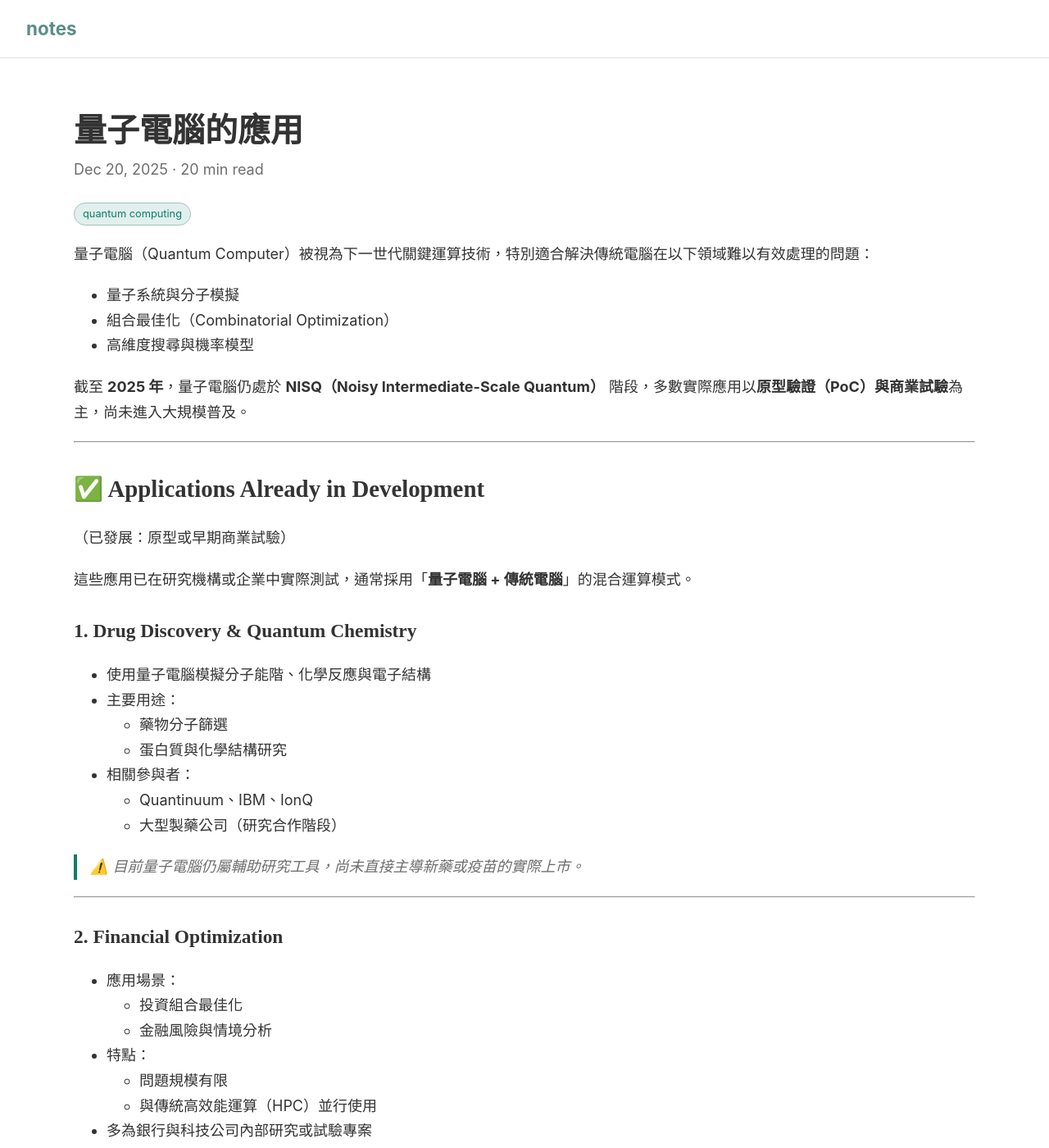
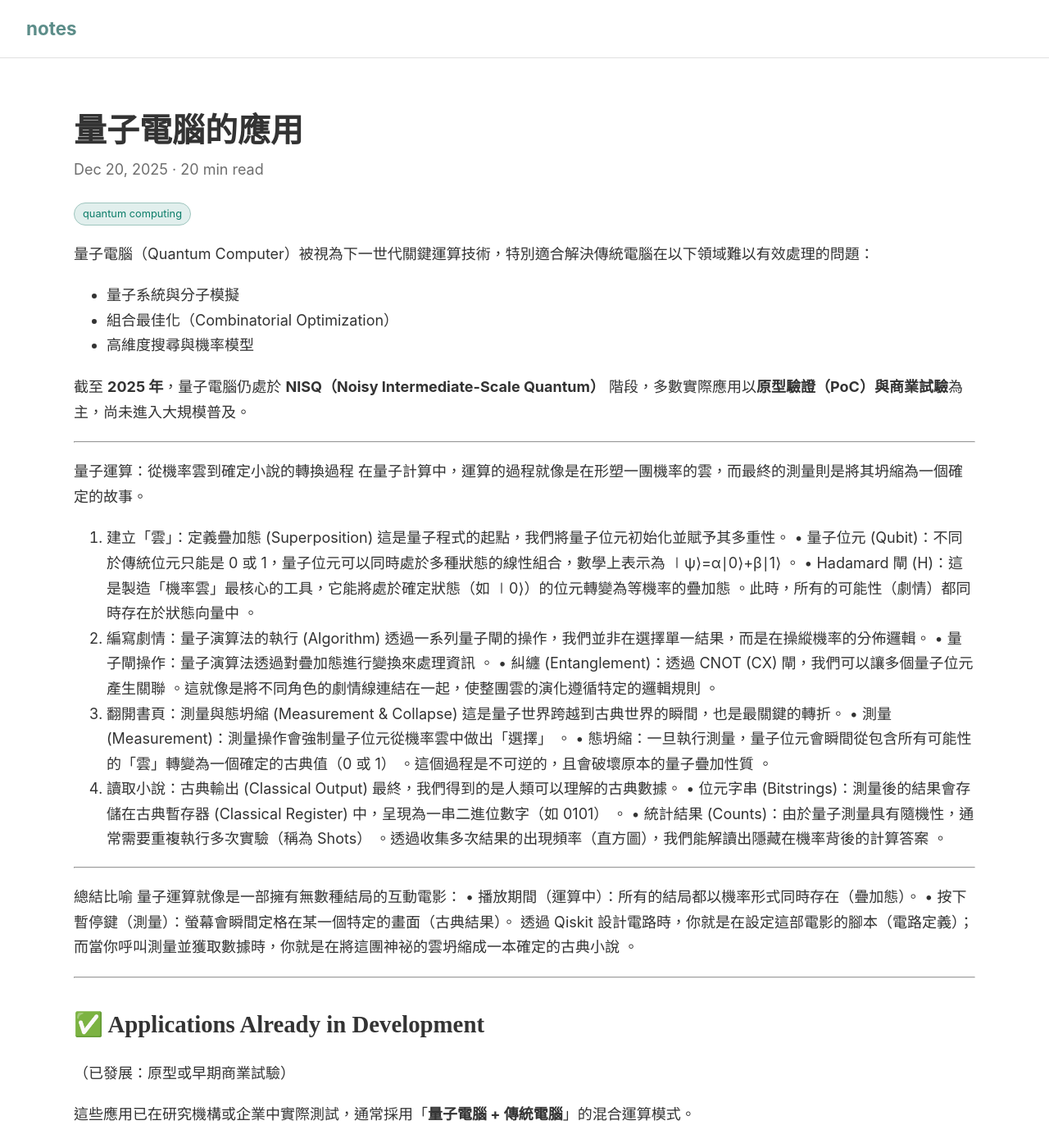
Before and after one commit to linjose/notes, a Jekyll site: the page built from _posts/2025-12-20-Quantum-Computing.md, in a window 1280 px wide and 1400 px high. Shown: the whole window at 82% size. Built offline with Jekyll 4.4.1, drawn with Linux system fonts in a browser that asks for light colours.

Commit message:
Update 2025-12-20-Quantum-Computing.md

```diff
--- a/_posts/2025-12-20-Quantum-Computing.md
+++ b/_posts/2025-12-20-Quantum-Computing.md
@@ -14,6 +14,48 @@ excerpt:
 - 高維度搜尋與機率模型
 
 截至 **2025 年**，量子電腦仍處於 **NISQ（Noisy Intermediate-Scale Quantum）** 階段，多數實際應用以**原型驗證（PoC）與商業試驗**為主，尚未進入大規模普及。
+
+---
+
+量子運算：從機率雲到確定小說的轉換過程
+在量子計算中，運算的過程就像是在形塑一團機率的雲，而最終的測量則是將其坍縮為一個確定的故事。
+1. 建立「雲」：定義疊加態 (Superposition)
+這是量子程式的起點，我們將量子位元初始化並賦予其多重性。
+• 量子位元 (Qubit)：不同於傳統位元只能是 0 或 1，量子位元可以同時處於多種狀態的線性組合，數學上表示為 ∣ψ⟩=α∣0⟩+β∣1⟩
+。
+• Hadamard 閘 (H)：這是製造「機率雲」最核心的工具，它能將處於確定狀態（如 ∣0⟩）的位元轉變為等機率的疊加態
+。此時，所有的可能性（劇情）都同時存在於狀態向量中
+。
+2. 編寫劇情：量子演算法的執行 (Algorithm)
+透過一系列量子閘的操作，我們並非在選擇單一結果，而是在操縱機率的分佈邏輯。
+• 量子閘操作：量子演算法透過對疊加態進行變換來處理資訊
+。
+• 糾纏 (Entanglement)：透過 CNOT (CX) 閘，我們可以讓多個量子位元產生關聯
+。這就像是將不同角色的劇情線連結在一起，使整團雲的演化遵循特定的邏輯規則
+。
+3. 翻開書頁：測量與態坍縮 (Measurement & Collapse)
+這是量子世界跨越到古典世界的瞬間，也是最關鍵的轉折。
+• 測量 (Measurement)：測量操作會強制量子位元從機率雲中做出「選擇」
+。
+• 態坍縮：一旦執行測量，量子位元會瞬間從包含所有可能性的「雲」轉變為一個確定的古典值（0 或 1）
+。這個過程是不可逆的，且會破壞原本的量子疊加性質
+。
+4. 讀取小說：古典輸出 (Classical Output)
+最終，我們得到的是人類可以理解的古典數據。
+• 位元字串 (Bitstrings)：測量後的結果會存儲在古典暫存器 (Classical Register) 中，呈現為一串二進位數字（如 0101）
+。
+• 統計結果 (Counts)：由於量子測量具有隨機性，通常需要重複執行多次實驗（稱為 Shots）
+。透過收集多次結果的出現頻率（直方圖），我們能解讀出隱藏在機率背後的計算答案
+。
+
+--------------------------------------------------------------------------------
+總結比喻
+量子運算就像是一部擁有無數種結局的互動電影：
+• 播放期間（運算中）：所有的結局都以機率形式同時存在（疊加態）。
+• 按下暫停鍵（測量）：螢幕會瞬間定格在某一個特定的畫面（古典結果）。
+透過 Qiskit 設計電路時，你就是在設定這部電影的腳本（電路定義）；而當你呼叫測量並獲取數據時，你就是在將這團神祕的雲坍縮成一本確定的古典小說
+。
+
 
 ---
 
```
